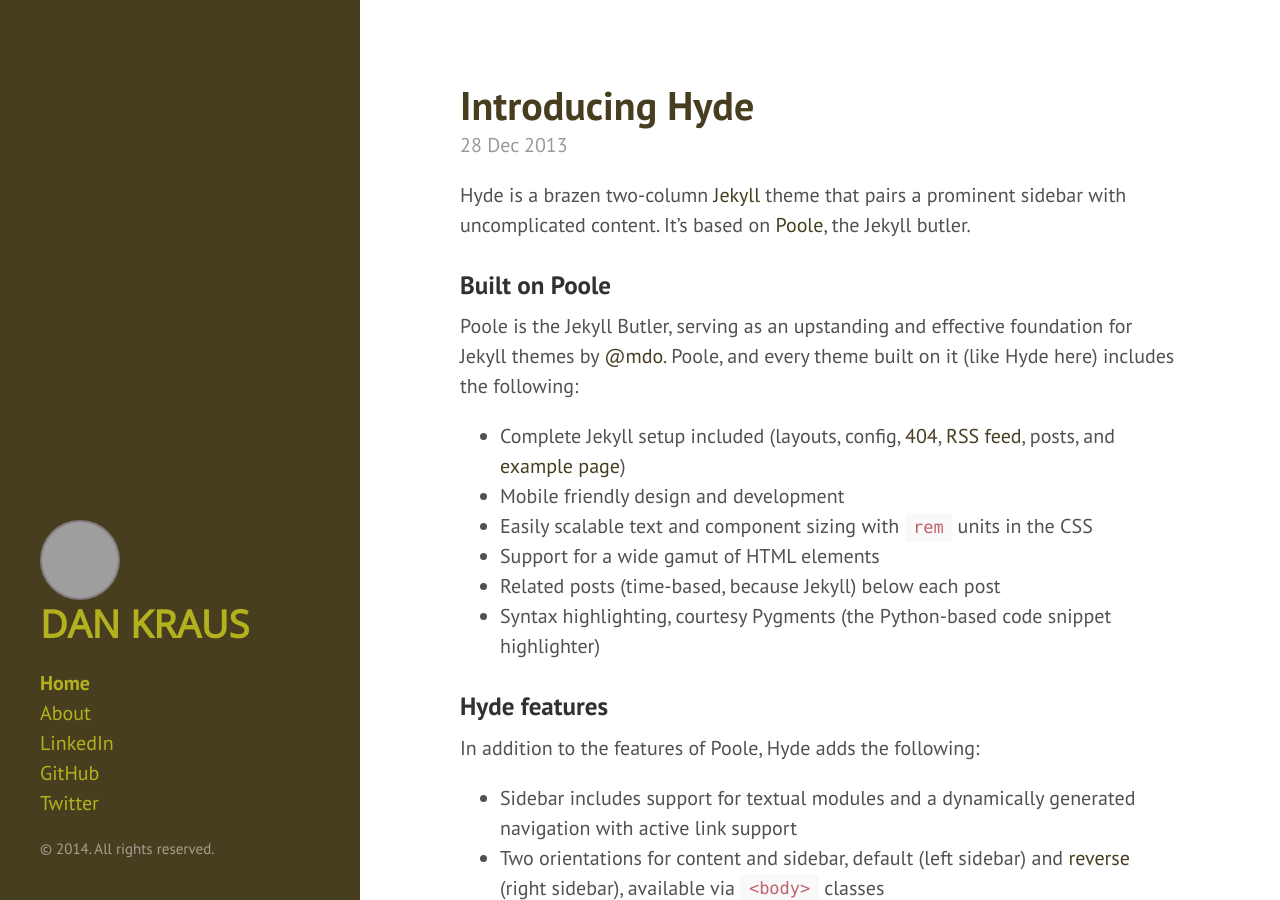
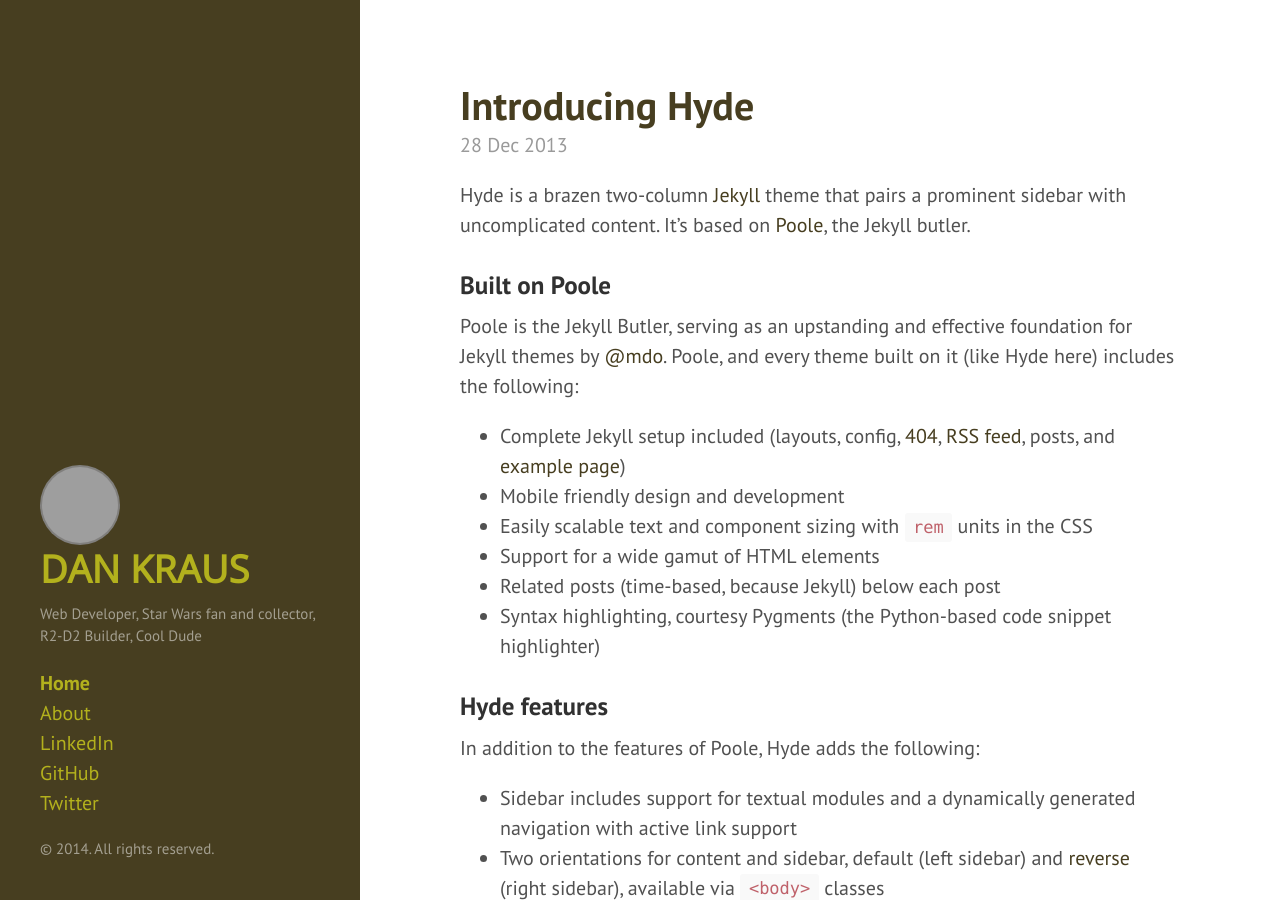
Before and after one commit to dankraus/dskrauscom, a Jekyll site: the page built from index.html, in a window 1280 px wide and 900 px high. Built offline with Jekyll 4.4.1, drawn with Linux system fonts in a browser that asks for light colours; Markdown is read by kramdown in place of the engine named in the settings; the list of posts is cut into pages by our own code; grey boxes are pictures that could not be loaded.

Commit message:
Add site description tagline

```diff
--- a/_config.yml
+++ b/_config.yml
@@ -8,6 +8,7 @@ permalink:        pretty
 # Setup
 title:            Dan Kraus
 tagline:          Web Application Developer
+description:      "Web Developer, Star Wars fan and collector, R2-D2 Builder, Cool Dude"
 url:              dskraus.com
 paginate:         1
 baseurl:          /
```
